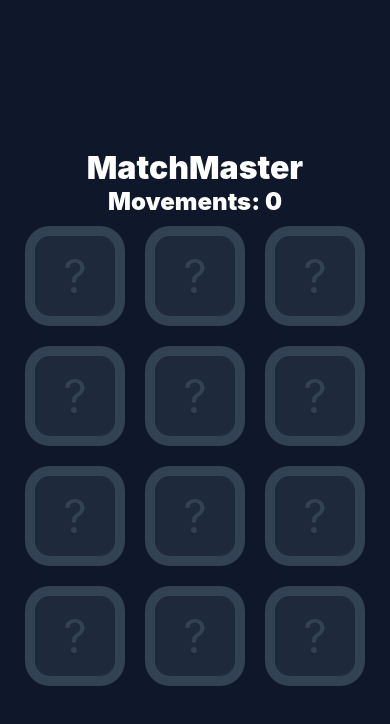
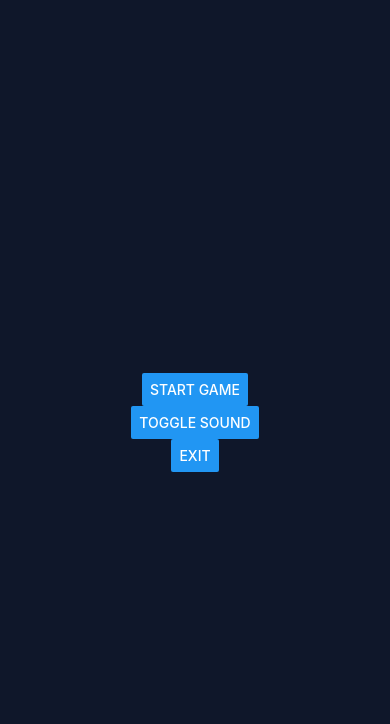
Before and after one commit to ptzt/MatchMasterApp, a React Native app: screen / in a window 390 px wide. Shown: the top 724 px of the page. Built offline with nearby package versions, Linux system fonts and the light colour scheme.

Commit message:
add menu and button in board to go a menu

```diff
--- a/App.js
+++ b/App.js
@@ -5,9 +5,11 @@ import { EmojiRain } from 'react-native-emoji-rain'
 import { Vibration } from 'react-native';
 import { Audio } from 'expo-av';
 
+
 import ResetButton from './components/ResetButton';
 import SplashScreen from './components/SplashScreen';
 import Board from './components/Board';
+import Menu from './components/Menu';
 
 const cards = ["😀", "🚀", "🎉", "🍕", "🌈", "🐼"];
 
@@ -21,6 +23,7 @@ export default function App() {
   const [sound, setSound] = useState()
   const [winSound, setWinSound] = useState()
   const [isPlayerWin, setIsPlayerWin] = useState(false);
+  const [isGameStarted, setIsGameStarted] = useState(false); // Estado para controlar si el juego ha comenzado
 
   // Sonidos
   async function playSound() {
@@ -54,6 +57,23 @@ export default function App() {
   }, [winSound]);
 
 
+  // Función para entrar a las opciones
+  const toggleSound = () => {
+    Alert.alert('Enter options')
+  };
+
+  // Función para salir de la app
+  const handleExit = () => {
+    // Coloca aquí cualquier lógica que necesites antes de salir de la app
+    Alert.alert('Exiting the app');
+  };
+
+  // Función para iniciar el juego
+  const handlePlay = () => {
+    // Coloca aquí cualquier lógica para iniciar el juego
+    console.log('Starting the game');
+    setIsGameStarted(true);
+  };
 
 
 
@@ -102,6 +122,12 @@ export default function App() {
     Vibration.vibrate(150)
   }
 
+  const handleBackToMenu = () => {
+    // Coloca aquí cualquier lógica necesaria para volver al menú
+    console.log('Going back to menu');
+    setIsGameStarted(false); // Cambia el estado para indicar que el juego ha terminado y se debe volver al menú
+  };
+
 
 
   //Simula pantalla de carga
@@ -121,6 +147,16 @@ export default function App() {
 
   return (
     <View style={styles.container}>
+
+      {isGameStarted && (
+        <TouchableOpacity onPress={handleBackToMenu} style={styles.exitButton}>
+          <Text style={styles.exitButtonText}>X</Text>
+        </TouchableOpacity>
+      )}
+
+
+      {isGameStarted ? (
+        <View style={styles.container}>
           {didPlayerWin() && <EmojiRain emoji="🎉" count={50} />}
           <Text style={styles.title}>{didPlayerWin() ? 'Congratulations 🎉' : 'MatchMaster'}</Text>
           <Text style={styles.subtitle}>Movements: {score}</Text>
@@ -132,6 +168,14 @@ export default function App() {
           />
           {didPlayerWin() && <ResetButton onPress={resetGame} />}
           <StatusBar style="light" />
+        </View>
+      ) : (
+        <Menu
+          onStartGame={handlePlay}
+          onToggleSound={toggleSound}
+          onExit={handleExit}
+        />
+      )}
     </View>
   );
 }
@@ -152,7 +196,24 @@ const styles = StyleSheet.create({
     fontSize: 24,
     color: 'white',
     fontWeight: 900
-  }
+  },
+  exitButton: {
+    position: 'absolute',
+    top: 50,
+    right: 20,
+    zIndex: 1,
+    backgroundColor: '#FF0000',
+    width: 50,
+    height: 50,
+    borderRadius: 20,
+    alignItems: 'center',
+    justifyContent: 'center',
+  },
+  exitButtonText: {
+    color: '#FFFFFF',
+    fontSize: 20,
+    fontWeight: 'bold',
+  },
 });
 
 function shuffle(array) {
--- /dev/null
+++ b/components/Menu.js
@@ -0,0 +1,22 @@
+import React from 'react';
+import { View, StyleSheet, Button } from 'react-native';
+
+const Menu = ({ onStartGame, onToggleSound, onExit }) => {
+    return (
+        <View style={styles.menuContainer}>
+            <Button title="Start Game" onPress={onStartGame} />
+            <Button title="Toggle Sound" onPress={onToggleSound} />
+            <Button title="Exit" onPress={onExit} />
+        </View>
+    );
+};
+
+const styles = StyleSheet.create({
+    menuContainer: {
+        flex: 1,
+        justifyContent: 'center',
+        alignItems: 'center',
+    },
+});
+
+export default Menu;
```
Lines whose indentation alone changed are shown as unchanged.
